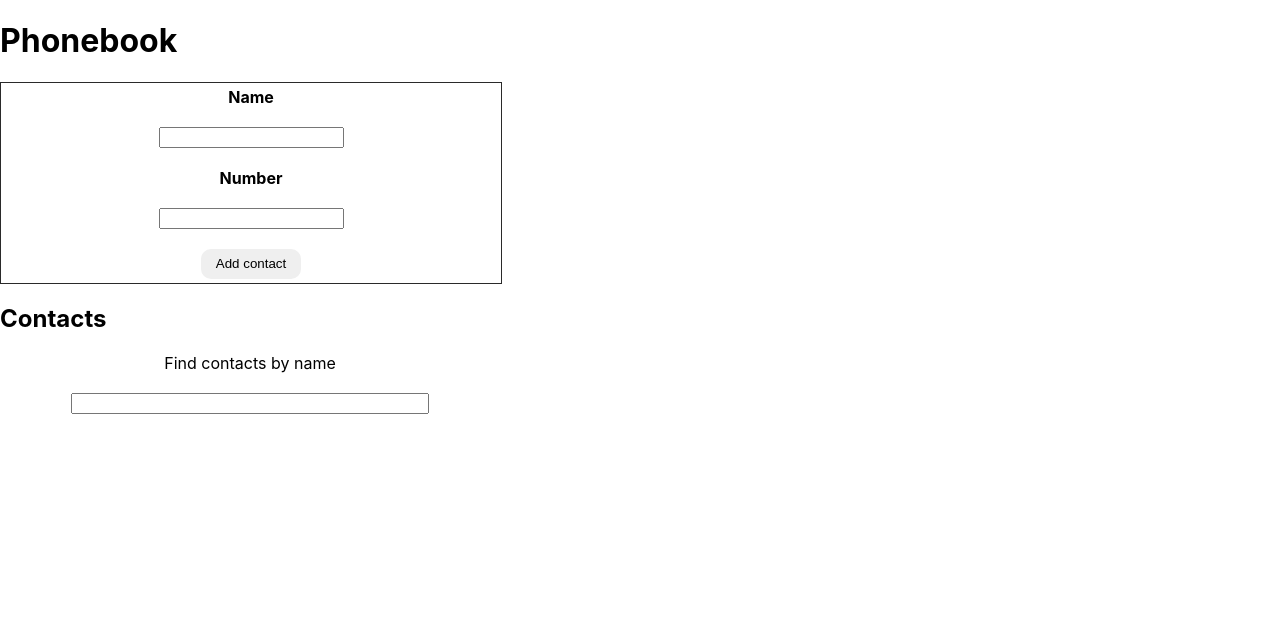
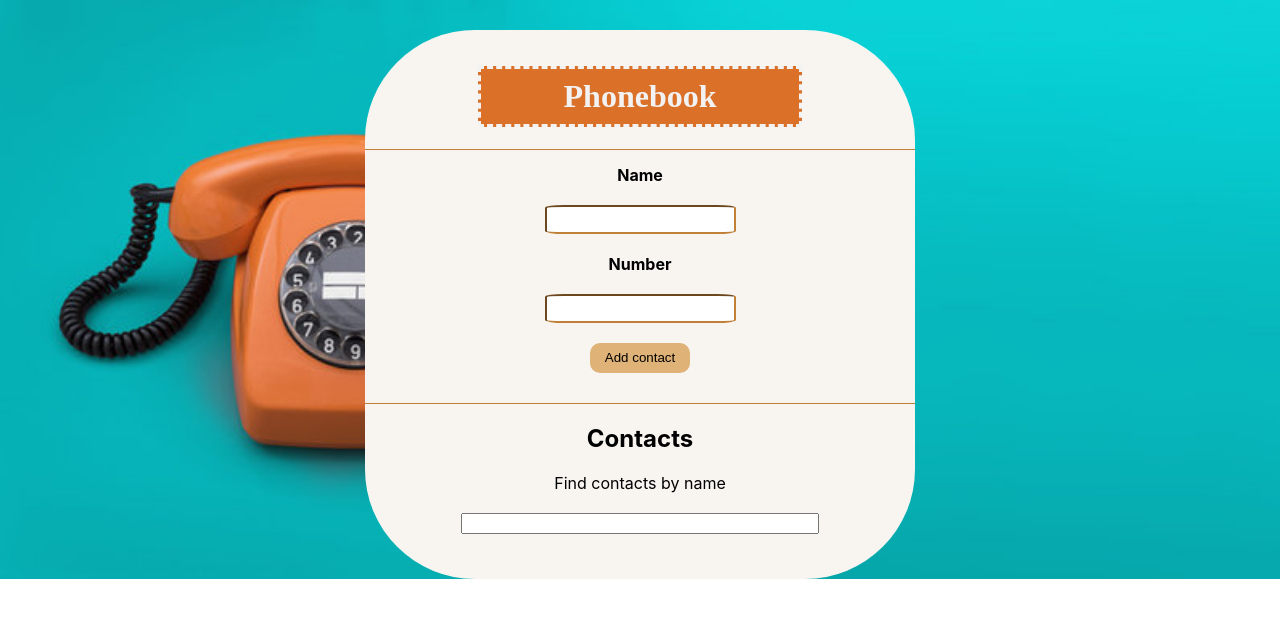
Before and after one commit to RuslanaLogosha/goit-react-hw-07-phonebook, a React app: page / in a window 1280 px wide. Built offline with nearby package versions, Linux system fonts and the light colour scheme; data requests are answered from the project's data file.

Commit message:
adds styles improvement

```diff
--- a/package.json
+++ b/package.json
@@ -18,6 +18,7 @@
     "redux": "^4.0.5",
     "redux-logger": "^3.0.6",
     "redux-persist": "^6.0.0",
+    "sass": "^1.32.5",
     "shortid": "^2.2.16",
     "web-vitals": "^0.2.4"
   },
--- a/src/components/App.js
+++ b/src/components/App.js
@@ -1,15 +1,16 @@
 import ContactForm from './ContactForm/contactForm';
 import ContactList from './ContactList/contactList';
 import Filter from './Filter/filter';
+import s from './app.module.css';
 
 export default function App() {
   return (
-    <>
-      <h1>Phonebook</h1>
+    <div className={s.container}>
+      <h1 className={s.main_header}>Phonebook</h1>
       <ContactForm />
-      <h2>Contacts</h2>
+      <h2 className={s.contacts_header}>Contacts</h2>
       <Filter />
       <ContactList />
-    </>
+    </div>
   );
 }
--- a/src/components/ContactForm/contactForm.js
+++ b/src/components/ContactForm/contactForm.js
@@ -1,6 +1,6 @@
 import { useState } from 'react';
 import shortid from 'shortid';
-import s from './form.module.css';
+import s from './contactForm.module.css';
 import { useSelector, useDispatch } from 'react-redux';
 import contactsOperations from 'redux/operations';
 import { getContacts } from 'redux/selectors';
--- a/src/components/ContactForm/form.module.css
+++ b/src/components/ContactForm/contactForm.module.css
@@ -1,11 +1,15 @@
 .form {
+  margin-right: auto;
+  margin-left: auto;
+  padding-top: 15px;
+  padding-bottom: 30px;
   display: flex;
   flex-direction: column;
   justify-content: center;
   align-items: center;
-  width: 500px;
-  height: 200px;
-  border: 1px solid #2a2a2a;
+  border: 1px solid rgb(192, 128, 55);
+  border-left: none;
+  border-right: none;
 }
 
 .label {
@@ -18,6 +22,9 @@
   display: block;
   margin-top: 20px;
   margin-bottom: 20px;
+  padding: 5px;
+  border-radius: 10%;
+  border-color: rgb(192, 128, 55);
 }
 
 .button {
@@ -25,9 +32,10 @@
   height: 30px;
   border: none;
   border-radius: 10px;
+  background-color: rgb(223, 178, 119);
 }
 
 .button:hover,
 .button:focus {
-  background-color: #4caf50;
+  background-color: #27812a;
 }
--- a/src/components/ContactList/contactList.module.css
+++ b/src/components/ContactList/contactList.module.css
@@ -17,6 +17,7 @@
   height: 20px;
   border: none;
   border-radius: 10px;
+  background-color: rgb(223, 178, 119);
 }
 
 .button:hover,
--- a/src/components/Filter/filter.module.css
+++ b/src/components/Filter/filter.module.css
@@ -1,4 +1,7 @@
 .filterLabel {
+  margin-left: auto;
+  margin-right: auto;
+  margin-bottom: 30px;
   display: block;
   width: 500px;
   text-align: center;
@@ -9,6 +12,5 @@
   margin-left: auto;
   margin-right: auto;
   margin-top: 20px;
-  margin-bottom: 30px;
   width: 350px;
 }
--- /dev/null
+++ b/src/components/app.module.css
@@ -0,0 +1,28 @@
+.container {
+  background-color: #f8f5f1;
+  background-size: cover;
+  margin-top: 30px;
+  margin-left: auto;
+  margin-right: auto;
+  padding-top: 15px;
+  padding-bottom: 15px;
+  width: 550px;
+  border-color: #11a579;
+  border-radius: 20%;
+  border-width: 20px;
+}
+.main_header {
+  margin-left: auto;
+  margin-right: auto;
+  padding: 9px;
+  width: 300px;
+  text-align: center;
+  color: #f2f2f2;
+  background: #db7129;
+  border-style: dashed;
+  font-weight: 700;
+  font-family: 'Libre Baskerville', serif;
+}
+.contacts_header {
+  text-align: center;
+}
--- a/src/index.css
+++ b/src/index.css
@@ -5,6 +5,9 @@ body {
     sans-serif;
   -webkit-font-smoothing: antialiased;
   -moz-osx-font-smoothing: grayscale;
+  background-image: url('/src/images/phone.jpg');
+  background-repeat: no-repeat;
+  background-size: cover;
 }
 
 code {
```
Also changed, not shown: src/images/phone.jpg (added), 1 other file.
